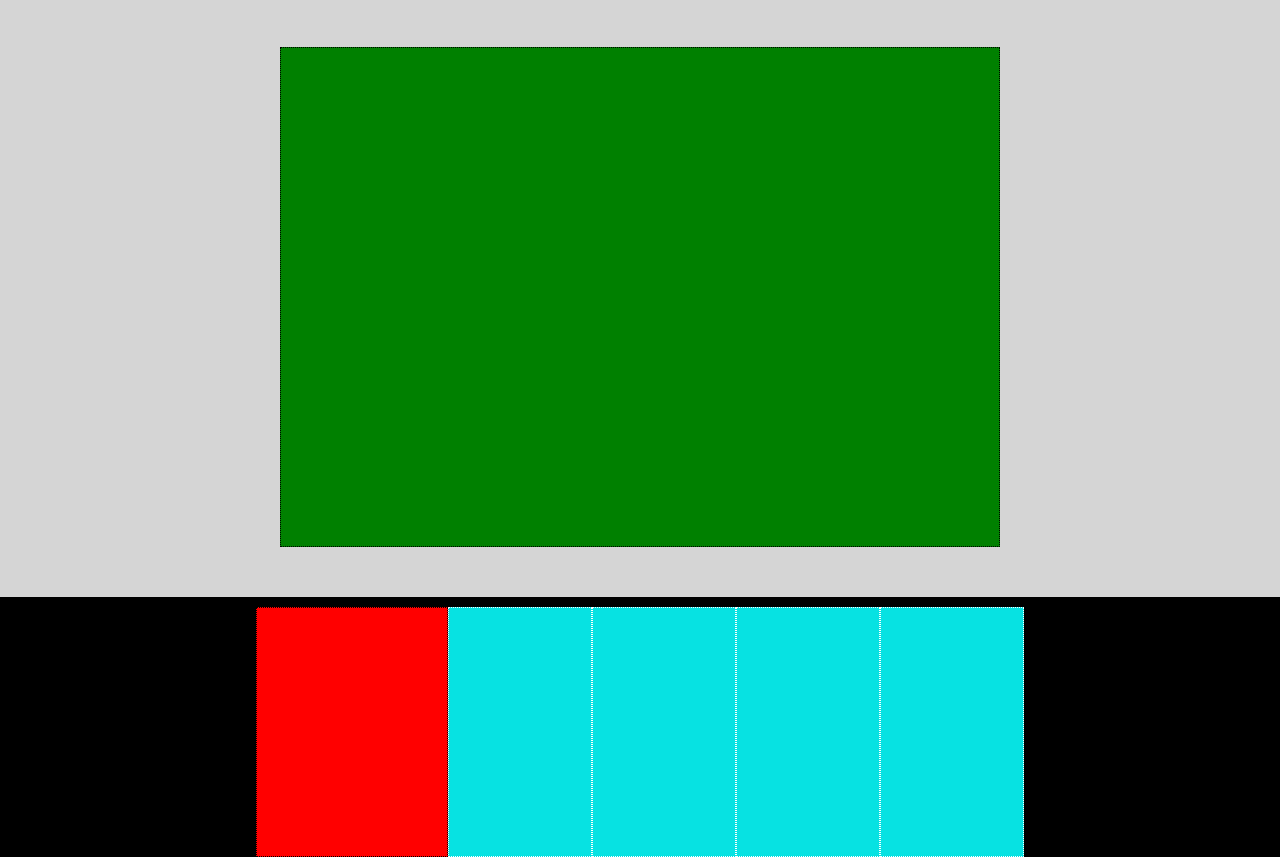
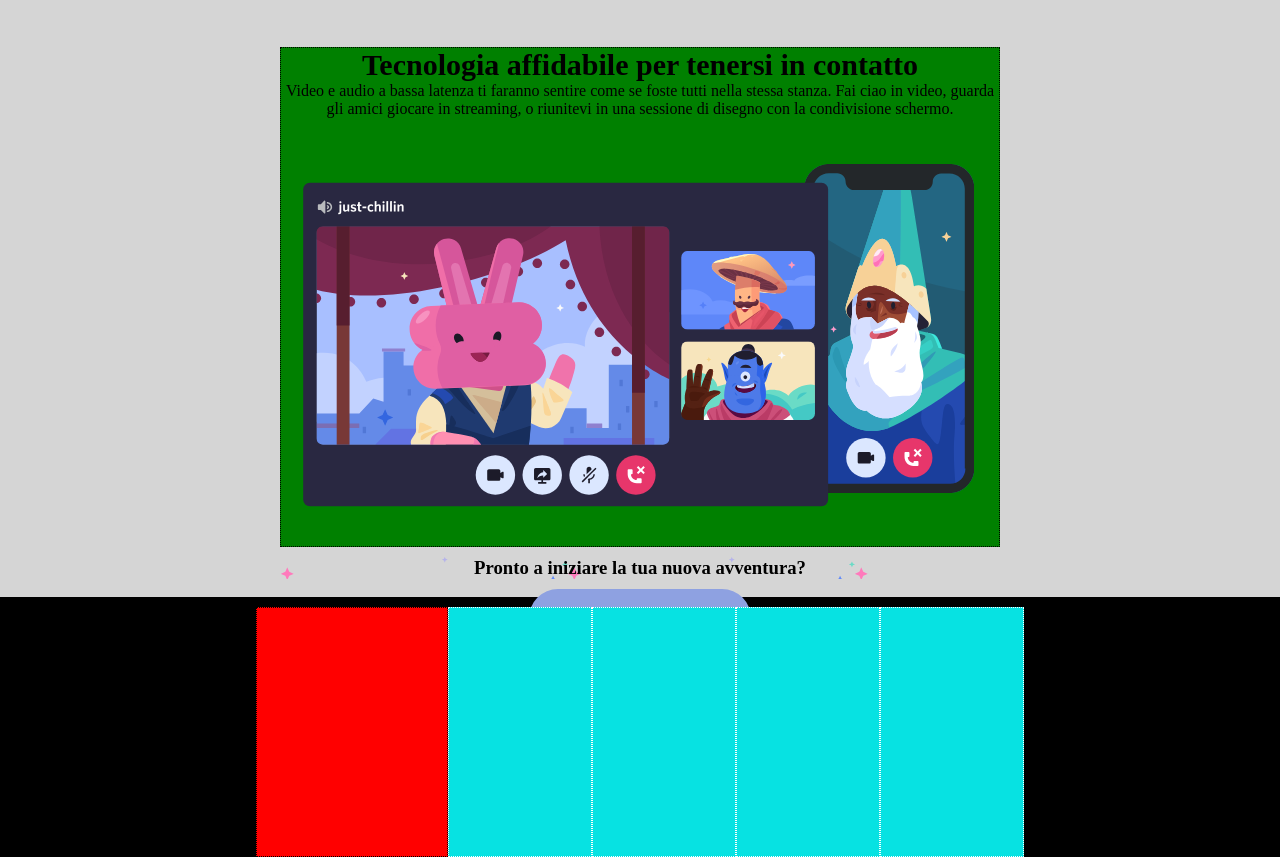
Before and after one commit to Anymoose98/htmlcss-discord, a plain HTML site: page index.html in a window 1280 px wide. Shown: the part 1653-2510 px from the top of the page. Drawn offline with Linux system fonts and the light colour scheme.

Commit message:
format 4 - 1 colonna+ sfondo aggiunto il contenuto

```diff
--- a/css/style.css
+++ b/css/style.css
@@ -187,6 +187,19 @@ a{
 
 /*format 4 - 1 colonna + sfondo*/
 
+.img-grande{
+    width: 100%;
+}
+
+.testo-centrale{
+    text-align: center;
+}
+
+.bg-stelline{
+    background-image: url(../img/stars.svg);
+    background-size: 40%;
+}
+
 .contenitore-grande{
     height: 600px;
     margin: 0 auto;
@@ -198,6 +211,10 @@ a{
     width: 60%;
     margin: auto;
     background-color: green;
+}
+
+.bg-viola{
+    background-color: rgba(142, 161, 225, 1);
 }
 
 /* footer */
--- a/index.html
+++ b/index.html
@@ -105,7 +105,17 @@
         <!-- format 4 - 1 colonna + sfondo -->
         <div class="contenitore-grande sfondo-grigio">
             <div class="riga">
-                <div class="colonna-grande border"></div>
+                <div class="colonna-grande border">
+                    <div class="testo-centrale">
+                        <h2 class="titolo-format">Tecnologia affidabile per tenersi in contatto</h2>
+                        <p>Video e audio a bassa latenza ti faranno sentire come se foste tutti nella stessa stanza. Fai ciao in video, guarda <br> gli amici giocare in streaming, o riunitevi in una sessione di disegno con la condivisione schermo.</p>
+                        <img src="./img/item4-big.svg" alt="Dimostrazione chiamate video" class="img-grande">
+                        <div class="bg-stelline">
+                            <h3 class="testo-centrale">Pronto a iniziare la tua nuova avventura?</h3>
+                        </div>
+                        <button class="bottone-grande grassetto bg-viola ">&#8595; Scarica per Mac</button>
+                    </div>
+                </div>
             </div>
         </div>
     </main>
```
